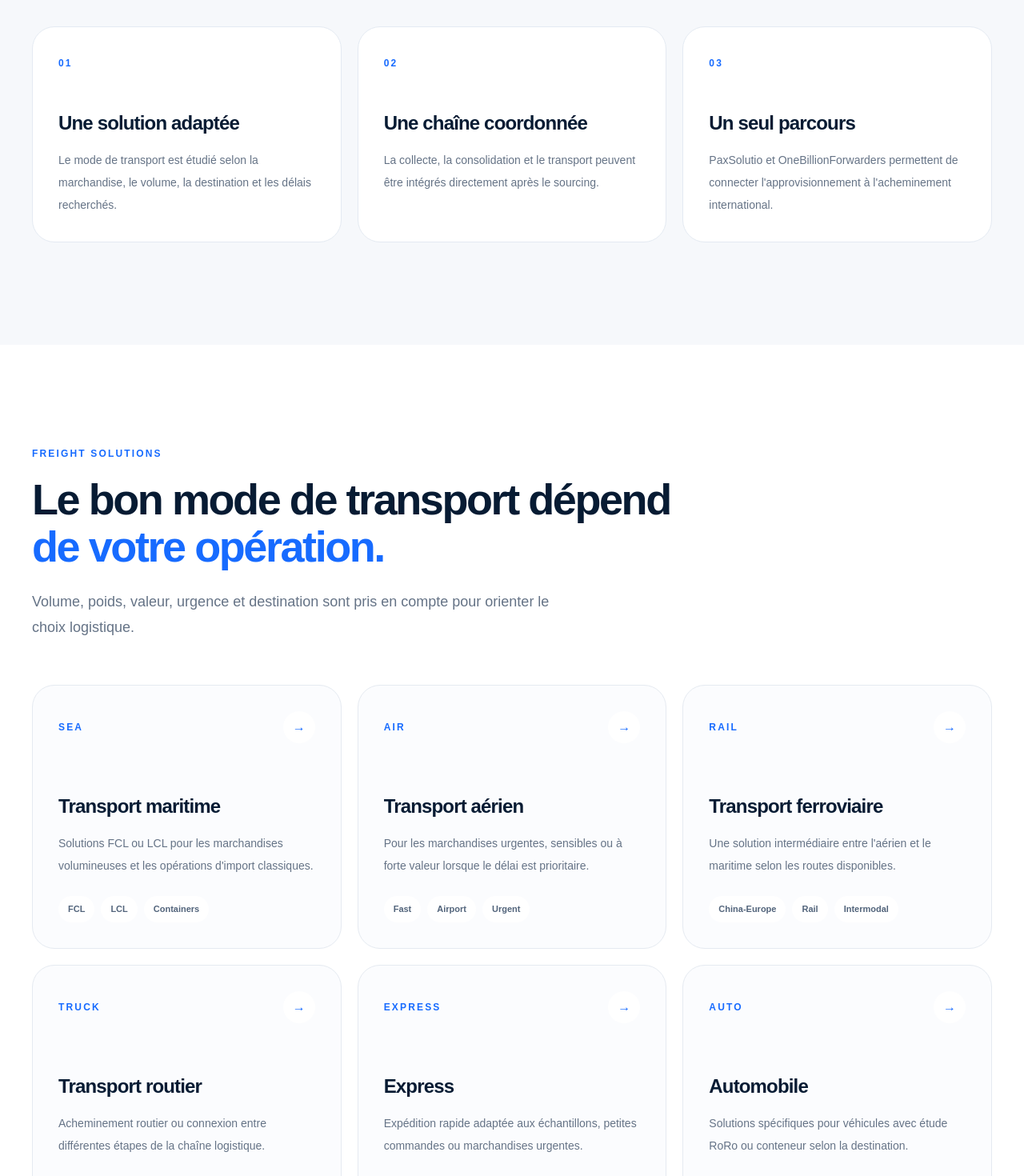
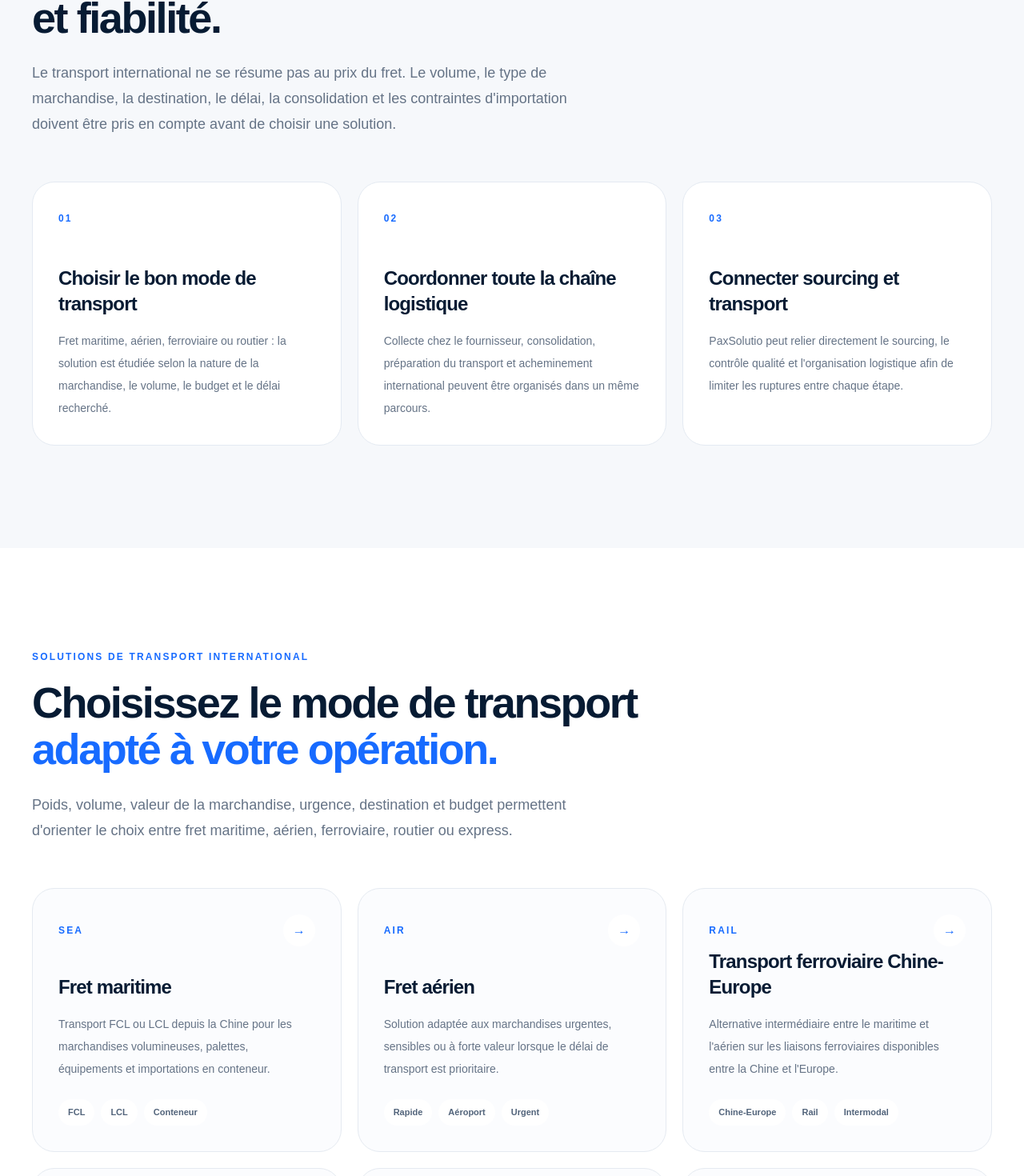
Before and after one commit to PaxSolutio/PaxSolutio, a Next.js app: page /logistique in a window 1280 px wide. Shown: the part 1217-2687 px from the top of the page at 80% size. Built offline with nearby package versions, Linux system fonts and the light colour scheme.

Commit message:
Optimisation SEO page logistique

```diff
--- a/src/app/logistique/page.tsx
+++ b/src/app/logistique/page.tsx
@@ -32,21 +32,21 @@ export const metadata: Metadata = {
 const benefits = [
   {
     number: "01",
-    title: "Une solution adaptée",
+    title: "Choisir le bon mode de transport",
     description:
-      "Le mode de transport est étudié selon la marchandise, le volume, la destination et les délais recherchés.",
+      "Fret maritime, aérien, ferroviaire ou routier : la solution est étudiée selon la nature de la marchandise, le volume, le budget et le délai recherché.",
   },
   {
     number: "02",
-    title: "Une chaîne coordonnée",
+    title: "Coordonner toute la chaîne logistique",
     description:
-      "La collecte, la consolidation et le transport peuvent être intégrés directement après le sourcing.",
+      "Collecte chez le fournisseur, consolidation, préparation du transport et acheminement international peuvent être organisés dans un même parcours.",
   },
   {
     number: "03",
-    title: "Un seul parcours",
+    title: "Connecter sourcing et transport",
     description:
-      "PaxSolutio et OneBillionForwarders permettent de connecter l'approvisionnement à l'acheminement international.",
+      "PaxSolutio peut relier directement le sourcing, le contrôle qualité et l'organisation logistique afin de limiter les ruptures entre chaque étape.",
   },
 ];
 
@@ -58,8 +58,8 @@ export default function LogisticsPage() {
       <LogisticsHero />
 
       <ServiceBenefits
-        title="Le meilleur transport n'est pas toujours le moins cher."
-        intro="Une bonne décision logistique doit équilibrer coût, délai, contraintes produit et fiabilité de l'opération."
+        title="Une bonne logistique Chine-France doit équilibrer coût, délai et fiabilité."
+        intro="Le transport international ne se résume pas au prix du fret. Le volume, le type de marchandise, la destination, le délai, la consolidation et les contraintes d'importation doivent être pris en compte avant de choisir une solution."
         benefits={benefits}
       />
 
@@ -72,9 +72,9 @@ export default function LogisticsPage() {
       <FreightRequestForm />
 
       <ServiceCTA
-        title="Vous avez déjà votre fournisseur et votre marchandise est prête ?"
-        description="Envoyez-nous les informations de départ, destination, poids et volume afin d'étudier votre besoin logistique."
-        buttonLabel="Demander une solution"
+        title="Votre marchandise est prête à être expédiée depuis la Chine ?"
+        description="Transmettez-nous le lieu de départ, la destination, le type de marchandise, le poids, le volume et le délai souhaité afin d'étudier une solution de transport adaptée."
+        buttonLabel="Demander un devis transport"
         href="#freight-request"
       />
 
--- a/src/components/logistics/FreightModes.tsx
+++ b/src/components/logistics/FreightModes.tsx
@@ -1,45 +1,45 @@
 const freightModes = [
   {
     code: "SEA",
-    title: "Transport maritime",
+    title: "Fret maritime",
     description:
-      "Solutions FCL ou LCL pour les marchandises volumineuses et les opérations d'import classiques.",
-    tags: ["FCL", "LCL", "Containers"],
+      "Transport FCL ou LCL depuis la Chine pour les marchandises volumineuses, palettes, équipements et importations en conteneur.",
+    tags: ["FCL", "LCL", "Conteneur"],
   },
   {
     code: "AIR",
-    title: "Transport aérien",
+    title: "Fret aérien",
     description:
-      "Pour les marchandises urgentes, sensibles ou à forte valeur lorsque le délai est prioritaire.",
-    tags: ["Fast", "Airport", "Urgent"],
+      "Solution adaptée aux marchandises urgentes, sensibles ou à forte valeur lorsque le délai de transport est prioritaire.",
+    tags: ["Rapide", "Aéroport", "Urgent"],
   },
   {
     code: "RAIL",
-    title: "Transport ferroviaire",
+    title: "Transport ferroviaire Chine-Europe",
     description:
-      "Une solution intermédiaire entre l'aérien et le maritime selon les routes disponibles.",
-    tags: ["China-Europe", "Rail", "Intermodal"],
+      "Alternative intermédiaire entre le maritime et l'aérien sur les liaisons ferroviaires disponibles entre la Chine et l'Europe.",
+    tags: ["Chine-Europe", "Rail", "Intermodal"],
   },
   {
     code: "TRUCK",
     title: "Transport routier",
     description:
-      "Acheminement routier ou connexion entre différentes étapes de la chaîne logistique.",
-    tags: ["Truck", "Door", "Europe"],
+      "Acheminement routier longue distance ou connexion entre fournisseurs, entrepôts, terminaux et destination finale.",
+    tags: ["Camion", "Door-to-door", "Europe"],
   },
   {
     code: "EXPRESS",
-    title: "Express",
+    title: "Transport express",
     description:
-      "Expédition rapide adaptée aux échantillons, petites commandes ou marchandises urgentes.",
-    tags: ["Parcel", "Samples", "Fast"],
+      "Expédition rapide pour les échantillons, petits colis, pièces ou commandes urgentes lorsque le volume reste limité.",
+    tags: ["Colis", "Échantillons", "Rapide"],
   },
   {
     code: "AUTO",
-    title: "Automobile",
+    title: "Transport de véhicules",
     description:
-      "Solutions spécifiques pour véhicules avec étude RoRo ou conteneur selon la destination.",
-    tags: ["RoRo", "Container", "Vehicles"],
+      "Solutions logistiques dédiées aux véhicules avec étude du transport RoRo ou en conteneur selon le modèle et la destination.",
+    tags: ["RoRo", "Conteneur", "Véhicules"],
   },
 ];
 
@@ -49,17 +49,18 @@ export default function FreightModes() {
       <div className="mx-auto max-w-[1320px] px-6 lg:px-10">
         <div className="max-w-[800px]">
           <div className="mb-5 text-xs font-extrabold uppercase tracking-[0.18em] text-[#176BFF]">
-            Freight Solutions
+            Solutions de transport international
           </div>
 
           <h2 className="text-[38px] font-extrabold leading-[1.08] tracking-[-0.045em] text-[#071B33] sm:text-[48px] lg:text-[54px]">
-            Le bon mode de transport dépend
-            <span className="text-[#176BFF]"> de votre opération.</span>
+            Choisissez le mode de transport
+            <span className="text-[#176BFF]"> adapté à votre opération.</span>
           </h2>
 
           <p className="mt-6 max-w-[680px] text-lg leading-8 text-[#657386]">
-            Volume, poids, valeur, urgence et destination sont pris en compte
-            pour orienter le choix logistique.
+            Poids, volume, valeur de la marchandise, urgence, destination et budget
+            permettent d&apos;orienter le choix entre fret maritime, aérien,
+            ferroviaire, routier ou express.
           </p>
         </div>
 
--- a/src/components/logistics/LogisticsServices.tsx
+++ b/src/components/logistics/LogisticsServices.tsx
@@ -1,39 +1,39 @@
 const services = [
   {
     number: "01",
-    title: "Pickup fournisseur",
+    title: "Collecte chez le fournisseur",
     description:
-      "Organisation de la collecte de vos marchandises auprès d'un ou plusieurs fournisseurs.",
+      "Organisation de la récupération des marchandises auprès d'un ou plusieurs fournisseurs avant leur acheminement vers l'entrepôt ou le terminal.",
   },
   {
     number: "02",
-    title: "Consolidation",
+    title: "Consolidation des commandes",
     description:
-      "Regroupement de plusieurs commandes avant expédition afin de centraliser l'opération.",
+      "Regroupement de marchandises provenant de plusieurs fournisseurs afin de préparer une expédition commune lorsque cela est pertinent.",
   },
   {
     number: "03",
-    title: "Warehousing",
+    title: "Stockage temporaire",
     description:
-      "Stockage temporaire lorsque le projet nécessite une étape intermédiaire.",
+      "Mise en entrepôt temporaire lorsque la marchandise doit être regroupée, préparée ou attendre une prochaine étape logistique.",
   },
   {
     number: "04",
-    title: "Documentation",
+    title: "Documents de transport",
     description:
-      "Coordination des informations et documents nécessaires au transport.",
+      "Coordination des informations et documents nécessaires à l'organisation du transport international.",
   },
   {
     number: "05",
-    title: "Dédouanement",
+    title: "Coordination douanière",
     description:
-      "Accompagnement ou coordination avec les acteurs impliqués dans les formalités douanières.",
+      "Accompagnement dans la préparation de l'opération et coordination avec les intervenants chargés des formalités douanières.",
   },
   {
     number: "06",
-    title: "Tracking",
+    title: "Suivi de l'expédition",
     description:
-      "Suivi des principales étapes de l'expédition selon les données disponibles.",
+      "Suivi des principales étapes du transport selon le mode utilisé et les informations disponibles auprès des opérateurs.",
   },
 ];
 
@@ -43,17 +43,18 @@ export default function LogisticsServices() {
       <div className="mx-auto max-w-[1320px] px-6 lg:px-10">
         <div className="max-w-[800px]">
           <div className="mb-5 text-xs font-extrabold uppercase tracking-[0.18em] text-[#176BFF]">
-            Beyond Freight
+            Au-delà du transport
           </div>
 
           <h2 className="text-[38px] font-extrabold leading-[1.08] tracking-[-0.045em] text-[#071B33] sm:text-[48px] lg:text-[54px]">
-            Le transport ne commence pas
-            <span className="text-[#176BFF]"> au départ du navire.</span>
+            La logistique commence
+            <span className="text-[#176BFF]"> bien avant le départ de la marchandise.</span>
           </h2>
 
           <p className="mt-6 max-w-[680px] text-lg leading-8 text-[#657386]">
-            Une opération logistique peut inclure plusieurs étapes avant et
-            après le transport principal.
+            Une expédition internationale peut nécessiter collecte, consolidation,
+            stockage, documentation, coordination douanière et suivi avant même
+            l&apos;acheminement vers la destination finale.
           </p>
         </div>
 
--- a/src/components/logistics/OBFSection.tsx
+++ b/src/components/logistics/OBFSection.tsx
@@ -18,19 +18,19 @@ export default function OBFSection() {
           </div>
 
           <div className="mt-8 text-xs font-extrabold uppercase tracking-[0.18em] text-[#79A9FF]">
-            Logistics Partnership
+            Partenaire logistique international
           </div>
 
           <h2 className="mt-5 text-[38px] font-extrabold leading-[1.08] tracking-[-0.045em] sm:text-[48px] lg:text-[54px]">
-            Le sourcing et la logistique
-            <span className="text-[#6EA4FF]"> dans une même chaîne.</span>
+            Du fournisseur en Chine
+            <span className="text-[#6EA4FF]"> jusqu&apos;à l&apos;acheminement international.</span>
           </h2>
 
           <p className="mt-6 max-w-[600px] text-base leading-8 text-white/60">
-            PaxSolutio intervient sur l&apos;approvisionnement, la coordination
-            du projet et le contrôle. OneBillionForwarders apporte
-            l&apos;infrastructure logistique nécessaire à l&apos;acheminement
-            international.
+            PaxSolutio intervient sur le sourcing, la coordination fournisseur et le
+            contrôle qualité. OneBillionForwarders prend en charge les opérations
+            logistiques nécessaires pour connecter la marchandise à son marché de
+            destination.
           </p>
 
           <div className="mt-9 flex flex-col gap-3 sm:flex-row">
@@ -55,11 +55,11 @@ export default function OBFSection() {
         <div className="rounded-[32px] border border-white/10 bg-white/[0.04] p-7 sm:p-9">
           <div className="grid gap-4">
             {[
-              ["01", "Source", "PaxSolutio"],
-              ["02", "Verify", "PaxSolutio"],
-              ["03", "Consolidate", "OBF"],
+              ["01", "Sourcing", "PaxSolutio"],
+              ["02", "Contrôle", "PaxSolutio"],
+              ["03", "Consolidation", "OBF"],
               ["04", "Transport", "OBF"],
-              ["05", "Track", "Connected"],
+              ["05", "Suivi", "Coordonné"],
             ].map(([number, title, owner]) => (
               <div
                 key={number}
```
Also changed, not shown: src/components/logistics/LogisticsHero.tsx (+8 -7 lines).
